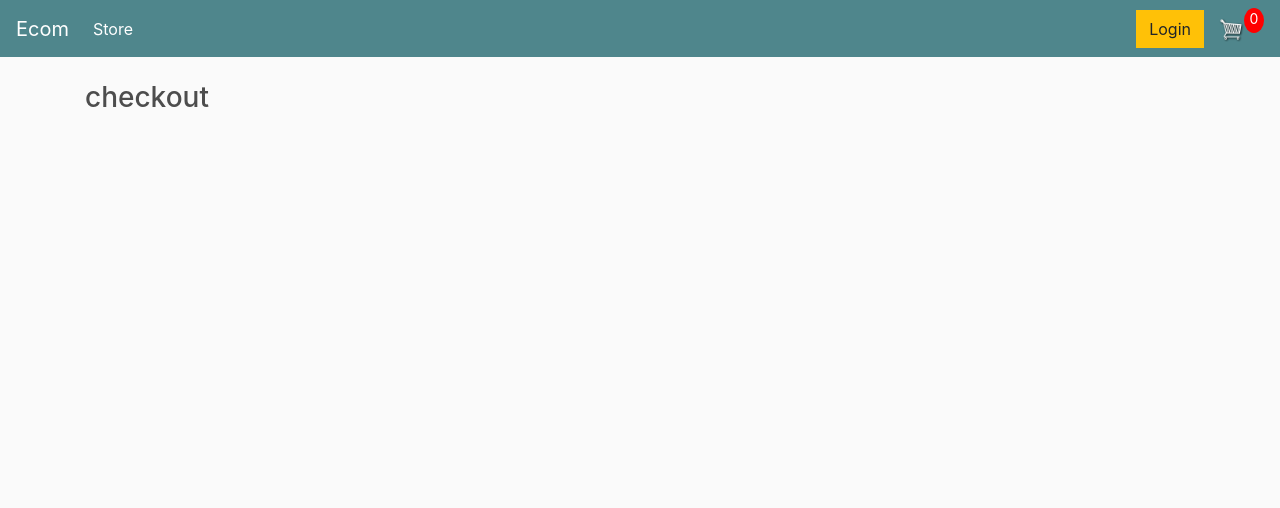
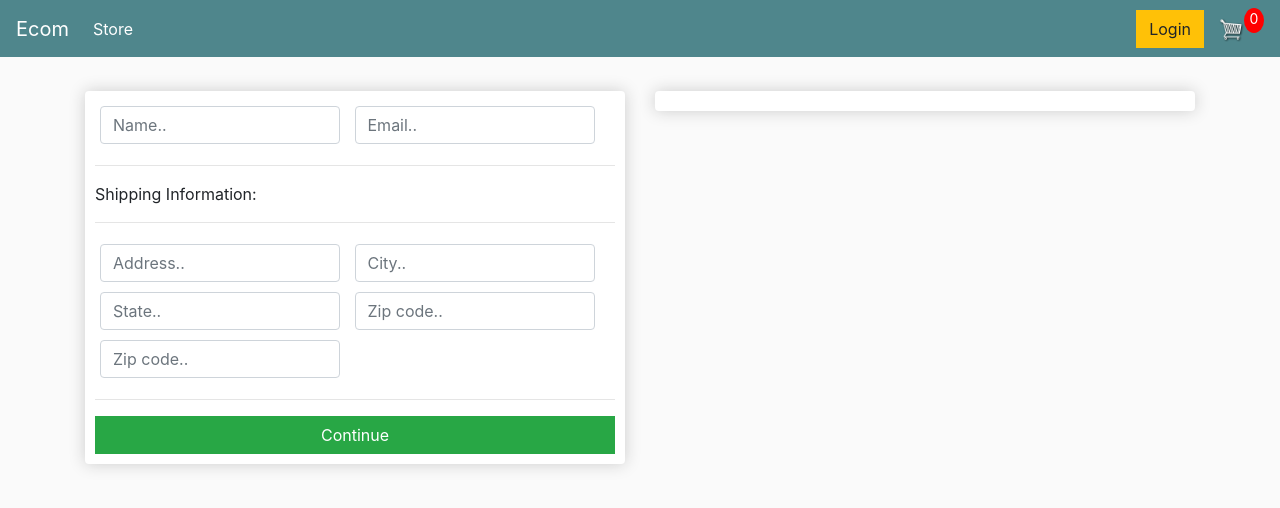
Before and after one commit to NigelMdletshe/Django-ecommerce, a Django app: page /checkout/ in a window 1280 px wide. Shown: the top 508 px of the page. Run offline with Django 4.2, Linux system fonts and the light colour scheme; some libraries are stand-ins or nearby versions.

Commit message:
implemented checkout but buggy

```diff
--- a/ecommerce/store/templates/store/Checkout.html
+++ b/ecommerce/store/templates/store/Checkout.html
@@ -1,5 +1,56 @@
 {% extends 'store/main.html' %}
 {% load static %}
 {% block content %}
-     <h3>checkout</h3>
+     <div class="row">
+		<div class="col-lg-6">
+			<div class="box-element" id="form-wrapper">
+				<form id="form">
+					<div id="user-info">
+						<div class="form-field">
+							<input required class="form-control" type="text" name="name" placeholder="Name..">
+						</div>
+						<div class="form-field">
+							<input required class="form-control" type="email" name="email" placeholder="Email..">
+						</div>
+					</div>
+
+					<div id="shipping-info">
+						<hr>
+						<p>Shipping Information:</p>
+						<hr>
+						<div class="form-field">
+							<input class="form-control" type="text" name="address" placeholder="Address..">
+						</div>
+						<div class="form-field">
+							<input class="form-control" type="text" name="city" placeholder="City..">
+						</div>
+						<div class="form-field">
+							<input class="form-control" type="text" name="state" placeholder="State..">
+						</div>
+						<div class="form-field">
+							<input class="form-control" type="text" name="zipcode" placeholder="Zip code..">
+						</div>
+						<div class="form-field">
+							<input class="form-control" type="text" name="country" placeholder="Zip code..">
+						</div>
+					</div>
+
+					<hr>
+					<input id="form-button" class="btn btn-success btn-block" type="submit" value="Continue">
+				</form>
+			</div>
+
+			<br>
+			<div class="box-element hidden" id="payment-info">
+				<small>Paypal Options</small>
+			</div>
+
+		</div>
+
+		<div class="col-lg-6">
+			<div class="box-element">
+
+			</div>
+		</div>
+	</div>
 {% endblock content %}
```
